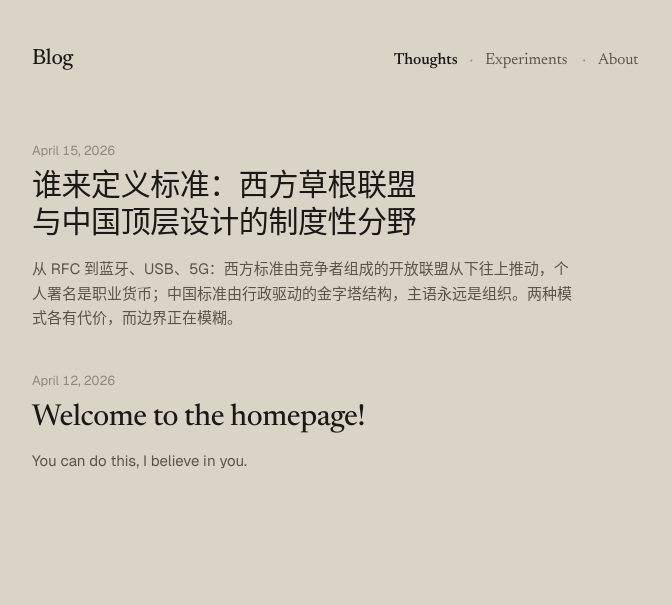
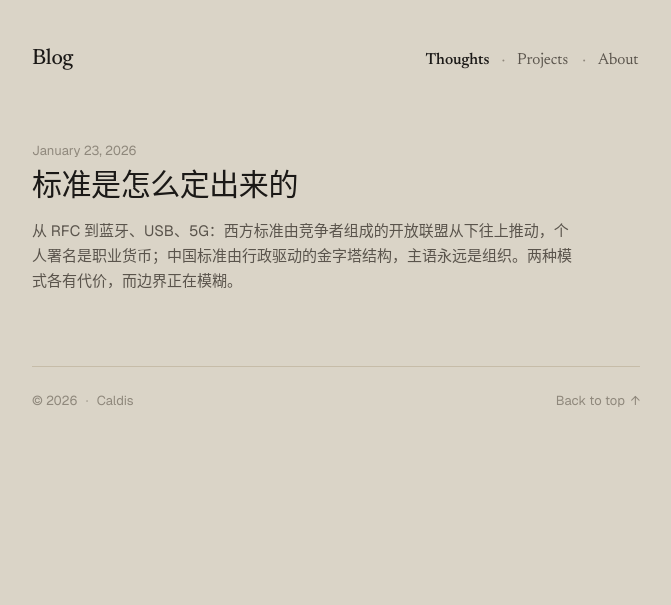
Before and after one commit to Caldis/blog, an Astro site: page /thoughts in a window 1280 px wide. Shown: the whole page, without its empty margins (304-975 px from the left). Built offline with nearby package versions, Linux system fonts and the light colour scheme; Astro itself is replaced by a stand-in of ours.

Commit message:
content + polish: first article, footer, subtitle, projects rename
Content
- Ship first article (removing welcome placeholder); set publish date 2026-01-23
- Trim a paragraph; retitle to the casual "标准是怎么定出来的"
- Add optional subtitle frontmatter field; italicized Newsreader under h1

Pages
- Rename /experiments to /projects (nav label + directory + h1)
- Site footer (new Footer.astro) on thoughts list + detail: copyright
  signature + rAF-driven ease-out-quart back-to-top (reliable across
  prefers-reduced-motion vs native smooth-scroll)

Typography
- Article h1 weight 460 → 560, color → --accent (prussian blue)
- Hero image breakout widened 54rem → 65rem
- Hero image border-radius 10px → 30px
- 3rem margin-top on meta block under stacked hero — date+title sit as
  one unit pushed down from the image

```diff
--- /dev/null
+++ b/src/components/Footer.astro
@@ -0,0 +1,88 @@
+---
+const year = new Date().getFullYear();
+---
+
+<footer class="site-footer">
+  <small class="signature">
+    © <time datetime={String(year)}>{year}</time>
+    <span class="sep" aria-hidden="true">·</span>
+    Caldis
+  </small>
+  <button type="button" class="to-top" data-to-top aria-label="Back to top">
+    <span>Back to top</span>
+    <span class="arrow" aria-hidden="true">↑</span>
+  </button>
+</footer>
+
+<script>
+  function scrollToTop() {
+    const start = window.scrollY || document.documentElement.scrollTop;
+    if (start <= 0) return;
+    const duration = Math.min(900, Math.max(380, start * 0.45));
+    const startTime = performance.now();
+    const easeOutQuart = (t: number) => 1 - Math.pow(1 - t, 4);
+
+    function tick(now: number) {
+      const p = Math.min((now - startTime) / duration, 1);
+      window.scrollTo(0, start * (1 - easeOutQuart(p)));
+      if (p < 1) requestAnimationFrame(tick);
+    }
+    requestAnimationFrame(tick);
+  }
+
+  document.querySelectorAll("[data-to-top]").forEach((btn) => {
+    btn.addEventListener("click", scrollToTop);
+  });
+</script>
+
+<style>
+  .site-footer {
+    margin-top: clamp(3rem, 7vw, 4.5rem);
+    padding: 1.5rem 0 0.25rem;
+    border-top: 1px solid var(--rule);
+    display: flex;
+    justify-content: space-between;
+    align-items: baseline;
+    gap: 1.5rem;
+    font-family: var(--font-sans);
+    font-size: 0.8125rem;
+    color: var(--ink-faint);
+  }
+
+  .signature {
+    font-size: inherit;
+    font-feature-settings: "tnum";
+  }
+
+  .signature .sep {
+    margin: 0 0.4em;
+    opacity: 0.7;
+  }
+
+  .to-top {
+    appearance: none;
+    background: none;
+    border: 0;
+    padding: 0;
+    cursor: pointer;
+    font: inherit;
+    color: inherit;
+    display: inline-flex;
+    align-items: baseline;
+    gap: 0.45em;
+    transition: color 180ms ease;
+  }
+
+  .to-top:hover {
+    color: var(--ink-soft);
+  }
+
+  .to-top .arrow {
+    display: inline-block;
+    transition: transform 260ms cubic-bezier(0.22, 1, 0.36, 1);
+  }
+
+  .to-top:hover .arrow {
+    transform: translateY(-2px);
+  }
+</style>
--- a/src/components/Header.astro
+++ b/src/components/Header.astro
@@ -3,7 +3,7 @@ const { currentPath } = Astro.props;
 
 const nav = [
   { name: "Thoughts", href: "/thoughts" },
-  { name: "Experiments", href: "/experiments" },
+  { name: "Projects", href: "/projects" },
   { name: "About", href: "/about" },
 ];
 
--- a/src/content.config.ts
+++ b/src/content.config.ts
@@ -5,6 +5,7 @@ const thoughts = defineCollection({
   loader: glob({ pattern: "**/*.md", base: "./src/content/thoughts" }),
   schema: z.object({
     title: z.string(),
+    subtitle: z.string().optional(),
     date: z.coerce.date(),
     summary: z.string().optional(),
     image: z.string().optional(),
--- a/src/content/thoughts/2026-04-15-who-defines-standards.md
+++ b/src/content/thoughts/2026-01-23-who-defines-standards.md
@@ -1,6 +1,7 @@
 ---
-title: "谁来定义标准：西方草根联盟与中国顶层设计的制度性分野"
-date: 2026-04-15
+title: "标准是怎么定出来的"
+subtitle: "从 RFC 到 5G，两种定标准的路径"
+date: 2026-01-23
 summary: "从 RFC 到蓝牙、USB、5G：西方标准由竞争者组成的开放联盟从下往上推动，个人署名是职业货币；中国标准由行政驱动的金字塔结构，主语永远是组织。两种模式各有代价，而边界正在模糊。"
 image: /images/2026-04-15-standards.png
 imageAlt: "A lone figure stands on a shore facing a towering pillar of light rising through the mist — a visual allegory for an individual standing before a monumental standard."
@@ -39,6 +40,4 @@ WAPI 更加激进。2003 年工信部试图用这套自主 WiFi 安全标准强
 
 不过，边界正在模糊。RISC-V International 是最显著的汇合点：截至 2024 年，其 25 个高级会员中有 13 个来自中国（阿里云、华为、中兴、腾讯等），中国工程师开始在工作组中担任主席和副主席。2014 年成立的开源社（Kaiyuanshe）是一个真正草根的、供应商中立的开源社区，完全由志愿者个人组织，遵循"贡献、共识、共治"原则。2020 年成立的开放原子开源基金会（OpenAtom）则是中国第一个开源基金会，托管了 OpenHarmony 和 openEuler——虽然知乎上有人吐槽它仍然被几个大企业金主把控。
 
-中科院包云岗教授用了一个精炼的概括：中国正在从"开源应用大国"走向"开源贡献强国"，DeepSeek 的开源 AI 发布是最新的证据。但从"应用"到"贡献"之间的鸿沟，本质上就是从"使用别人定义的标准"到"参与定义标准"的距离——而后者需要的不仅是技术实力，还有一整套支撑个人参与、企业横向合作、以及对"竞争前合作"提供法律保护的制度基础设施。
-
 西方的模式是"个人声誉 → 标准影响力 → 商业价值"。中国的模式是"组织资源 → 政府协调 → 标准落地"。前者擅长从零到一的创新性标准创建，后者擅长集中力量攻克已确定方向的标准攻坚。两套系统各有其效率前沿，而最有趣的问题是：在 RISC-V、开源 AI、以及未来更多的领域里，这两条路径能否找到真正的交汇点？
--- a/src/content/thoughts/2026-04-12-welcome.md
+++ /dev/null
@@ -1,7 +0,0 @@
----
-title: Welcome to the homepage!
-date: 2026-04-12
-summary: You can do this, I believe in you.
----
-
-You can do this, I believe in you.
--- a/src/pages/thoughts/index.astro
+++ b/src/pages/thoughts/index.astro
@@ -1,5 +1,6 @@
 ---
 import Layout from "../../layouts/Layout.astro";
+import Footer from "../../components/Footer.astro";
 import { getCollection } from "astro:content";
 
 const posts = (await getCollection("thoughts")).sort(
@@ -28,6 +29,7 @@ const fmt = (d: Date) =>
       </li>
     ))}
   </ol>
+  <Footer />
 </Layout>
 
 <style>
```
Also changed, not shown: src/pages/projects/index.astro (renamed from src/pages/experiments/index.astro, +4 -4 lines), src/pages/thoughts/[slug].astro (+25 -3 lines).
